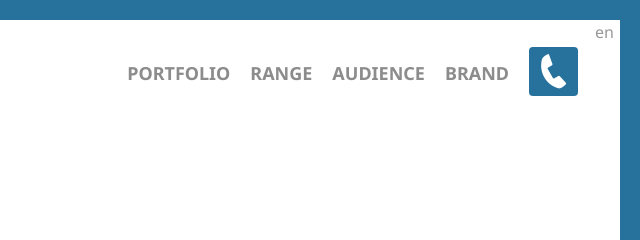
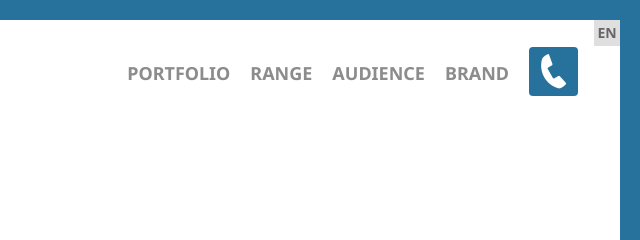
Before and after one commit to martinchristov/xenium, a website: page app/index.html in a window 1280 px wide. Shown: the top 240 px of the page, 640-1280 px from the left. Drawn offline with Linux system fonts and the light colour scheme.

Commit message:
lang style

```diff
--- a/app/index.html
+++ b/app/index.html
@@ -810,6 +810,10 @@
 
 			</div>
 		</div>
+
+		<div id="contact">
+			<h1>Thank you!</h1>
+		</div>
 		<script src="http://localhost:35729/livereload.js"></script>
 	</body>
 </html>
--- a/app/less/app.less
+++ b/app/less/app.less
@@ -75,9 +75,19 @@ ul{padding: 0;}
 	}
 	.lang{
 		position: absolute;
-		top: 21px;
-		right: 66px;
-		a{color: #999; text-decoration: none;}
+		top: 20px;
+		right: 60px;
+		a{
+			color: #666; text-decoration: none;
+			text-transform: uppercase;
+			display: block;
+			font-size: 14px;
+			font-weight: bold;
+			background: #dfdfdf;
+			line-height: 26px;
+			width: 26px;
+			text-align: center;
+		}
 	}
 	.inner{
 		padding: 32px;
```
Also changed, not shown: app/app.css.
